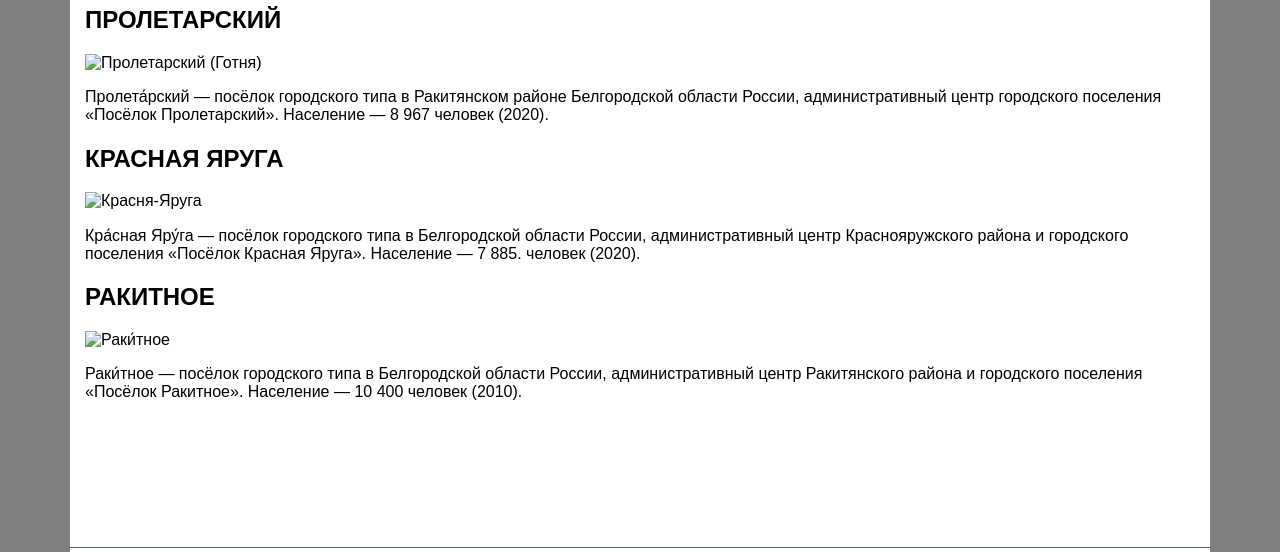
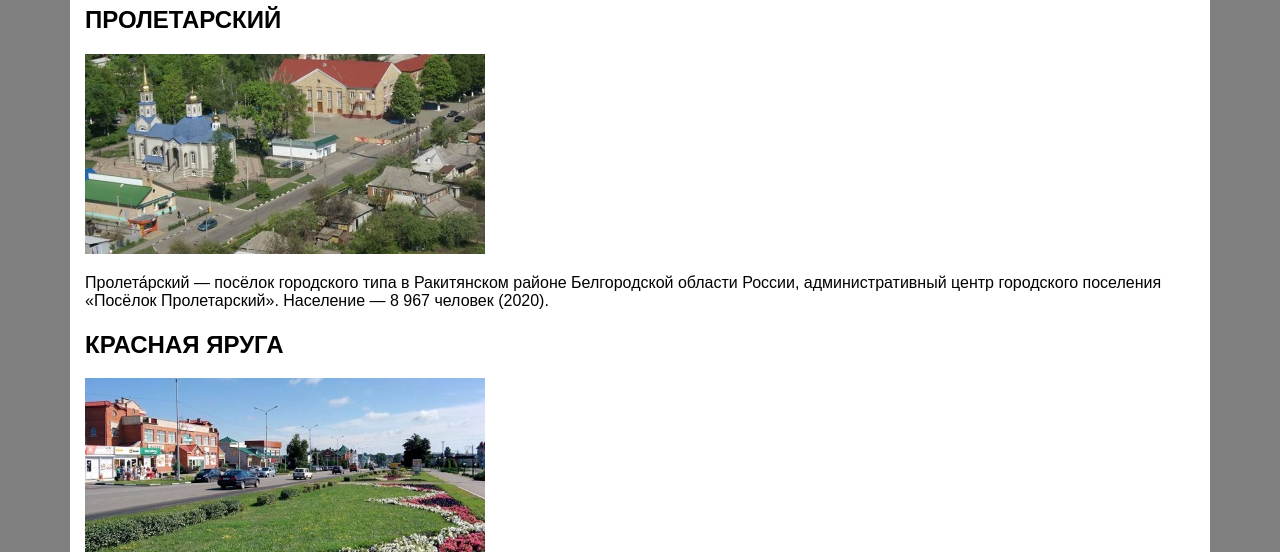
Before and after one commit to 1ev5ha/grk31, a plain HTML site: page index.html in a window 1280 px wide. Shown: the part 174-726 px from the top of the page. Drawn offline with Linux system fonts and the light colour scheme.

Commit message:
edit img link

```diff
--- a/index.html
+++ b/index.html
@@ -49,18 +49,18 @@
 <a href="https://yandex.ru/pogoda/">Яндекс погода</a>
 <h1>Поселки Ракитянского и Краснояружского района.</h1>
 <h2>Пролетарский</h2>
-<img class="wellcome_img" src="./img/page/gotnya.png" alt="Пролетарский (Готня)">
+<img class="wellcome_img" src="./img/page/gotnya.jpg" alt="Пролетарский (Готня)">
 <p>
 Пролета́рский — посёлок городского типа в Ракитянском районе Белгородской области России, административный центр городского поселения «Посёлок Пролетарский».
 Население — 8 967 человек (2020).</p>
 
 <h2>Красная Яруга</h2>
-<img class="wellcome_img" src="./img/page/jaruga.png" alt="Красня-Яруга">
+<img class="wellcome_img" src="./img/page/jaruga.jpg" alt="Красня-Яруга">
 <p>Кра́сная Яру́га — посёлок городского типа в Белгородской области России, административный центр Краснояружского района и городского поселения «Посёлок Красная Яруга».
 Население — 7 885. человек (2020).</p>
 
 <h2>Ракитное</h2>
-<img class="wellcome_img" src="./img/page/rakitnoe.png" alt="Раки́тное">
+<img class="wellcome_img" src="./img/page/rakitnoe.jpg" alt="Раки́тное">
 <p>Раки́тное — посёлок городского типа в Белгородской области России, административный центр Ракитянского района и городского поселения «Посёлок Ракитное».
 Население — 10 400 человек (2010).</p>
 </section>
```
